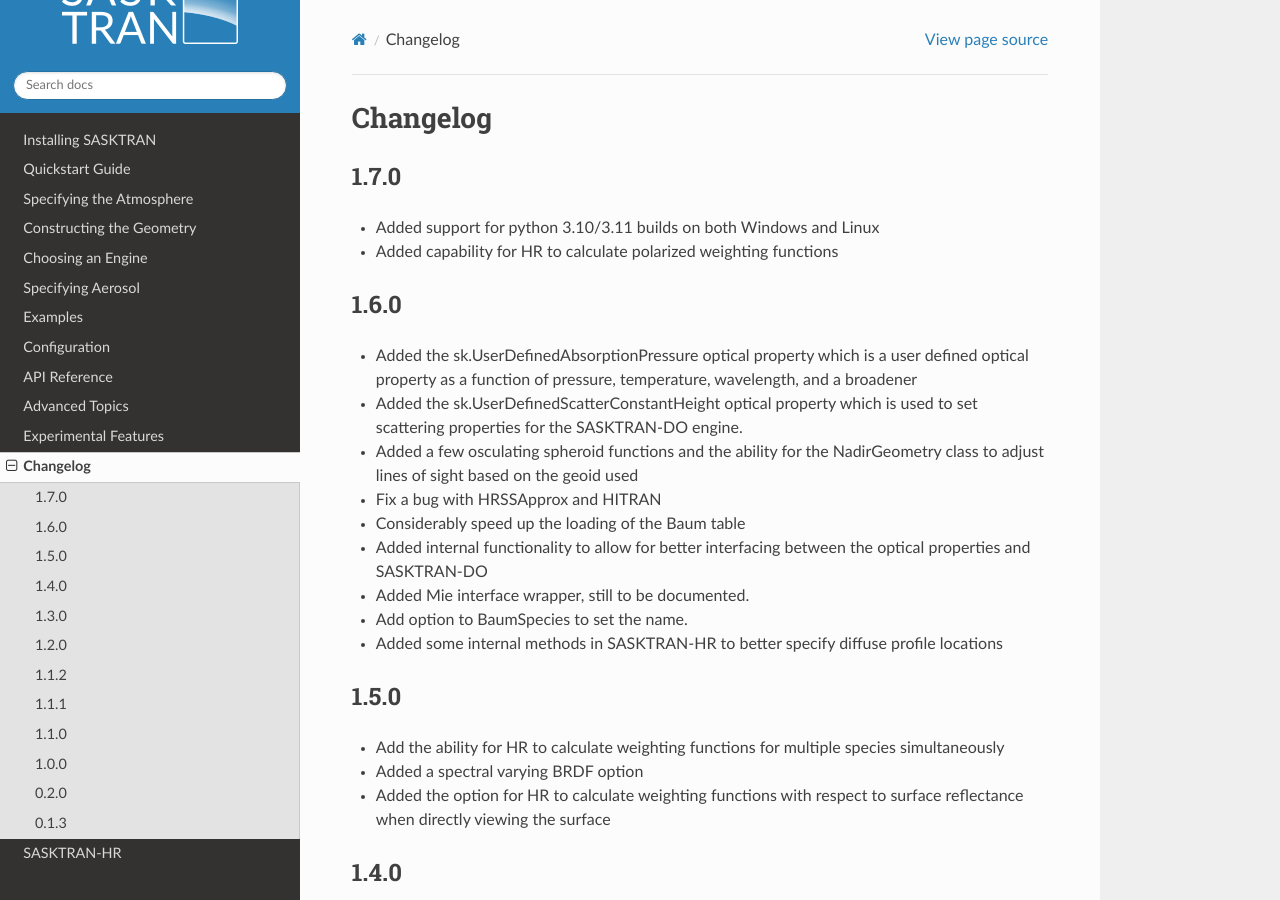
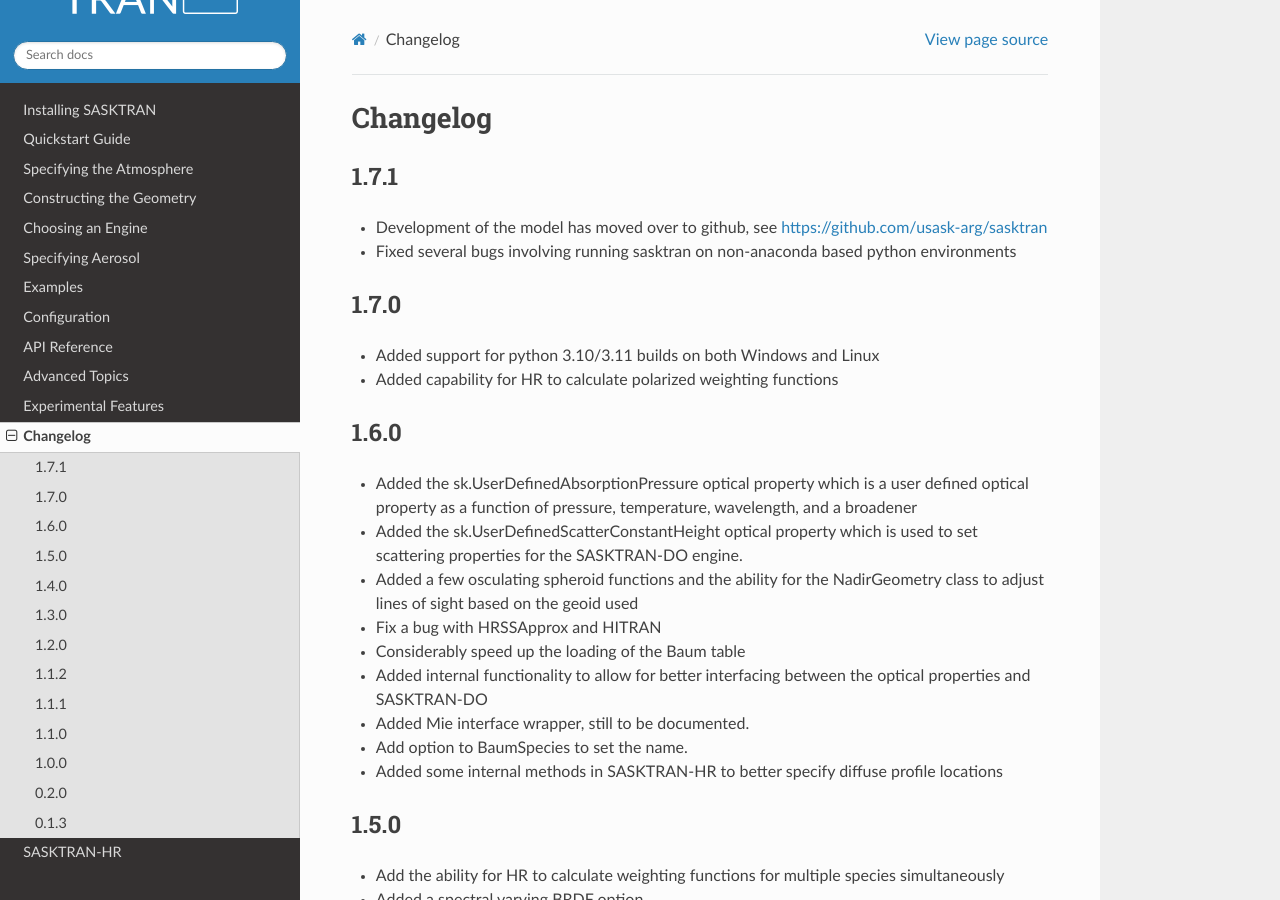
Before and after one commit to usask-arg/sasktran, a Sphinx documentation site: the page built from pysasktran/docs/source/changelog.rst, in a window 1280 px wide and 900 px high. Built offline with Sphinx 7.4.7 and the Read the Docs theme 2.0.0, drawn with Linux system fonts in a browser that asks for light colours; the version number could not be read and is left out.

```diff
--- a/CMakeLists.txt
+++ b/CMakeLists.txt
@@ -2,7 +2,6 @@
 include                     (CMakePackageConfigHelpers )                                            # Provids function/macro write_basic_package_version_file
 
 set(CMAKE_VERBOSE_MAKEFILE ON)
-add_definitions(-w)
 
 if(UNIX AND NOT APPLE)
     set(LINUX TRUE)
--- a/pysasktran/docs/source/changelog.rst
+++ b/pysasktran/docs/source/changelog.rst
@@ -2,6 +2,11 @@
 
 Changelog
 *********
+1.7.1
+=====
+* Development of the model has moved over to github, see https://github.com/usask-arg/sasktran
+* Fixed several bugs involving running sasktran on non-anaconda based python environments
+
 1.7.0
 =====
 * Added support for python 3.10/3.11 builds on both Windows and Linux
```
Also changed, not shown: 1 other file.
